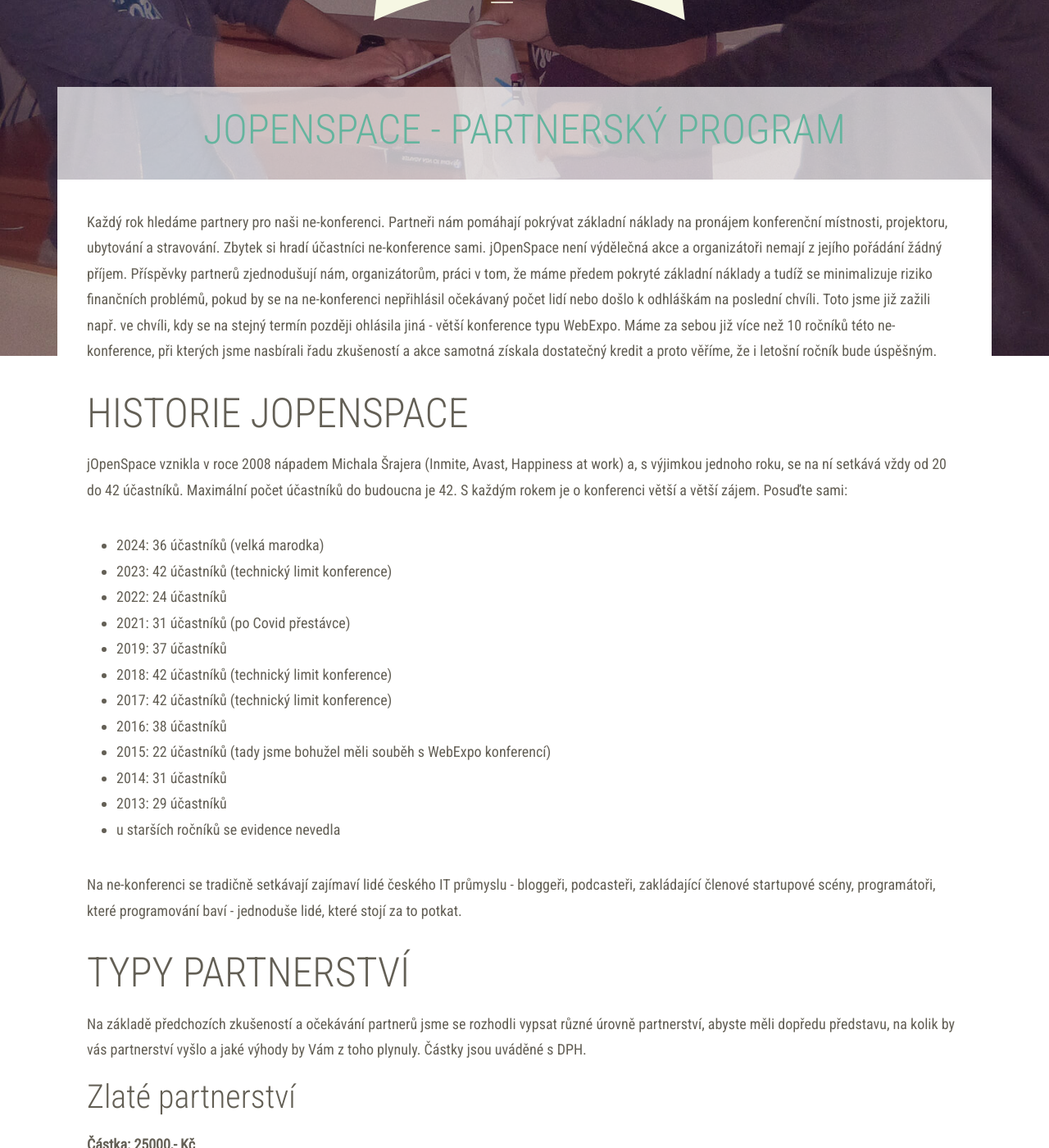
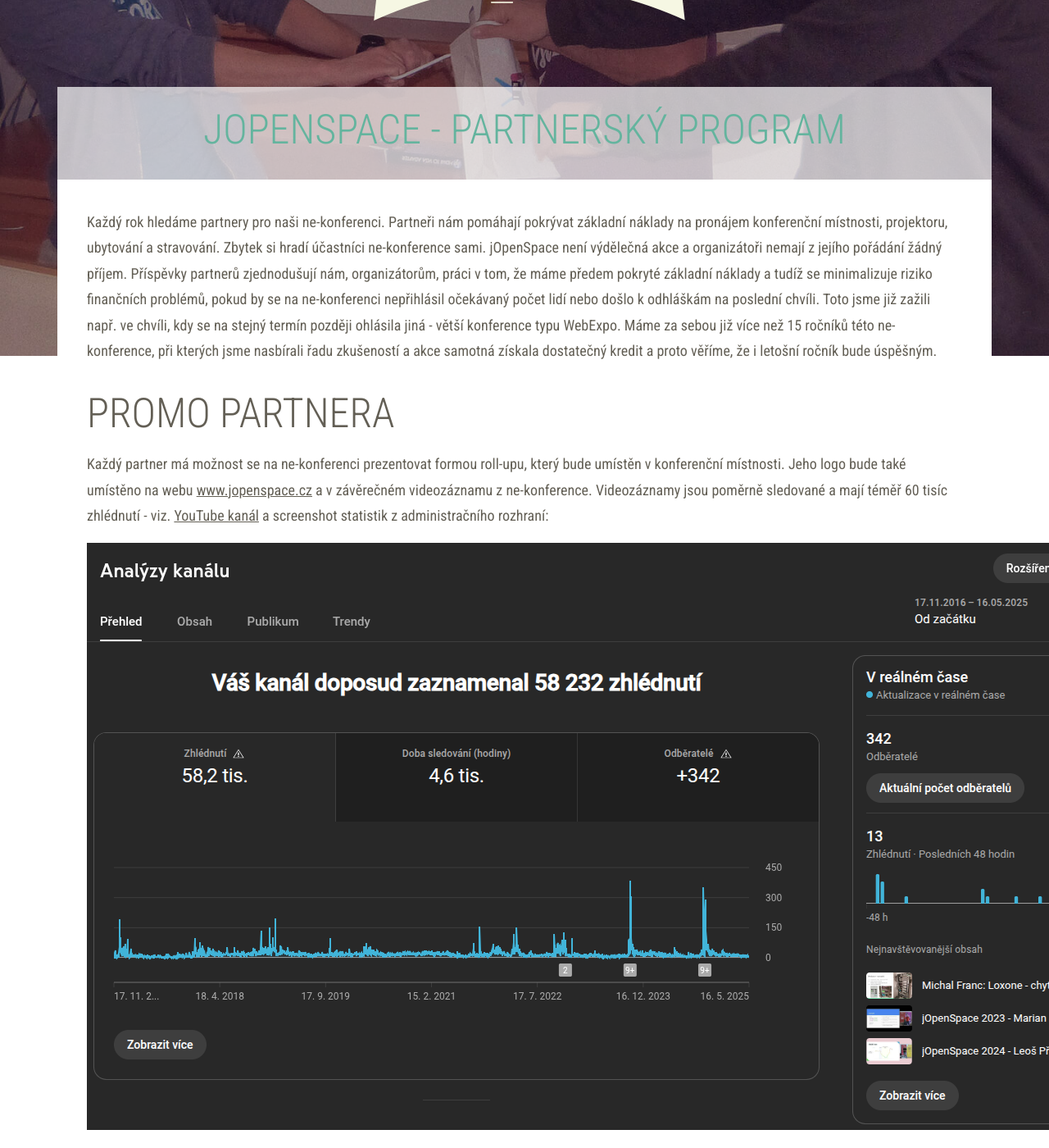
Before and after one commit to novoj/jOpenSpace, a Jekyll site: the page built from partneri.md, in a window 1280 px wide and 1400 px high, scrolled down 368 px. Shown: the whole window at 82% size. Built offline with Jekyll 4.4.1, drawn with Linux system fonts in a browser that asks for light colours; some of the changed text lies outside the part shown.

Commit message:
Updated partnership offer.

```diff
--- a/partneri.md
+++ b/partneri.md
@@ -9,8 +9,20 @@ není výdělečná akce a organizátoři nemají z jejího pořádání žádn
 organizátorům, práci v tom, že máme předem pokryté základní náklady a tudíž se minimalizuje riziko finančních problémů,
 pokud by se na ne-konferenci nepřihlásil očekávaný počet lidí nebo došlo k odhláškám na poslední chvíli. Toto jsme
 již zažili např. ve chvíli, kdy se na stejný termín později ohlásila jiná - větší konference typu WebExpo. Máme za sebou
-již více než 10 ročníků této ne-konference, při kterých jsme nasbírali řadu zkušeností a akce samotná získala dostatečný
+již více než 15 ročníků této ne-konference, při kterých jsme nasbírali řadu zkušeností a akce samotná získala dostatečný
 kredit a proto věříme, že i letošní ročník bude úspěšným.
+
+## Promo partnera
+
+Každý partner má možnost se na ne-konferenci prezentovat formou roll-upu, který bude umístěn v konferenční místnosti.
+Jeho logo bude také umístěno na webu [www.jopenspace.cz](http://www.jopenspace.cz) a v závěrečném videozáznamu z ne-konference.
+Videozáznamy jsou poměrně sledované a mají téměř 60 tisíc zhlédnutí - viz. [YouTube kanál](https://www.youtube.com/@jopenspace)
+a screenshot statistik z administračního rozhraní:
+
+![Statistiky YouTube kanálu](/public/images/youtube/2025-05-18_statistics.png)
+
+Každý partner dostává samostatný post na sociálních sítích X a Mastodon a také možnost se prezentovat na uvítacím večeru
+jOpenSpace.
 
 ## Historie jOpenSpace
 
```
Also changed, not shown: public/images/youtube/2025-05-18_statistics.png (added).
